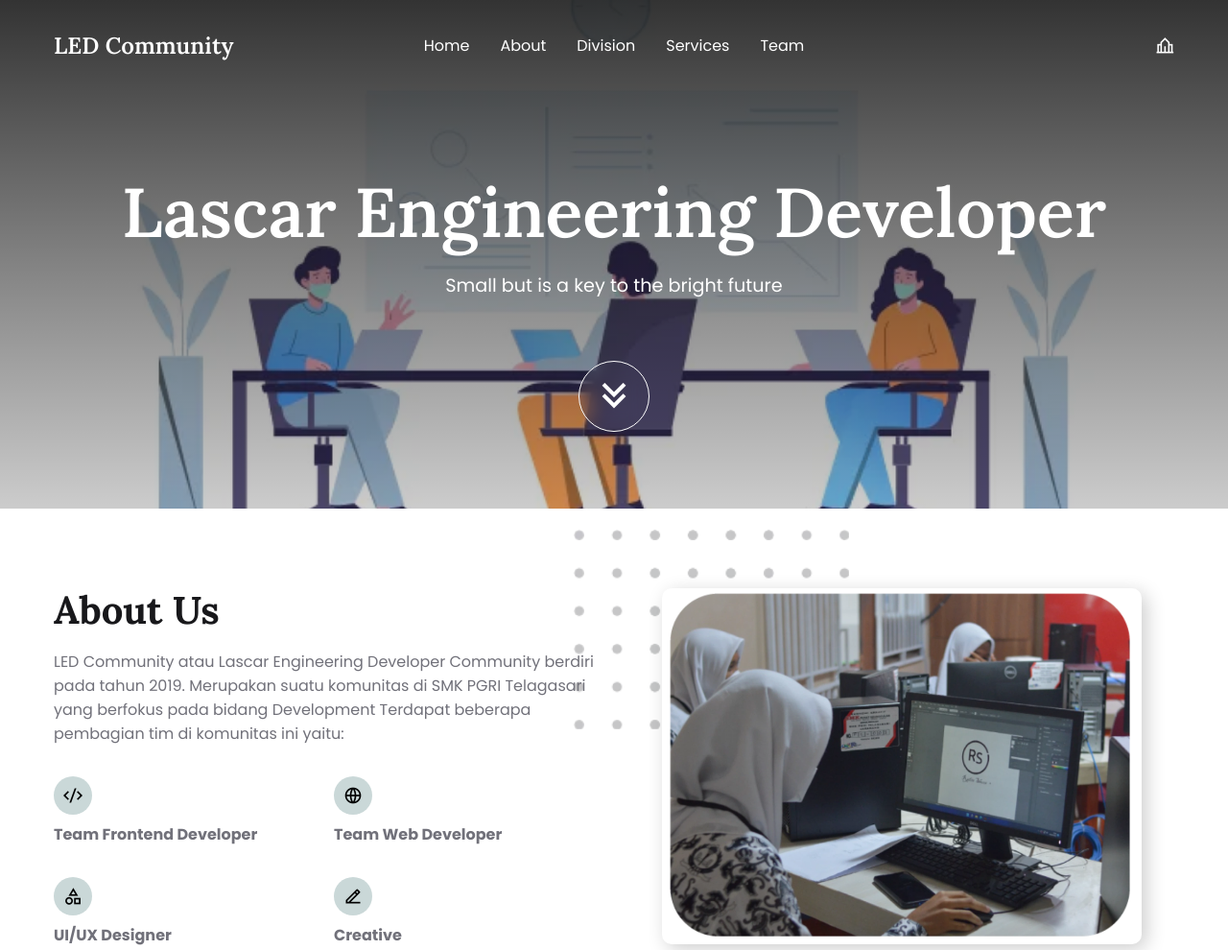
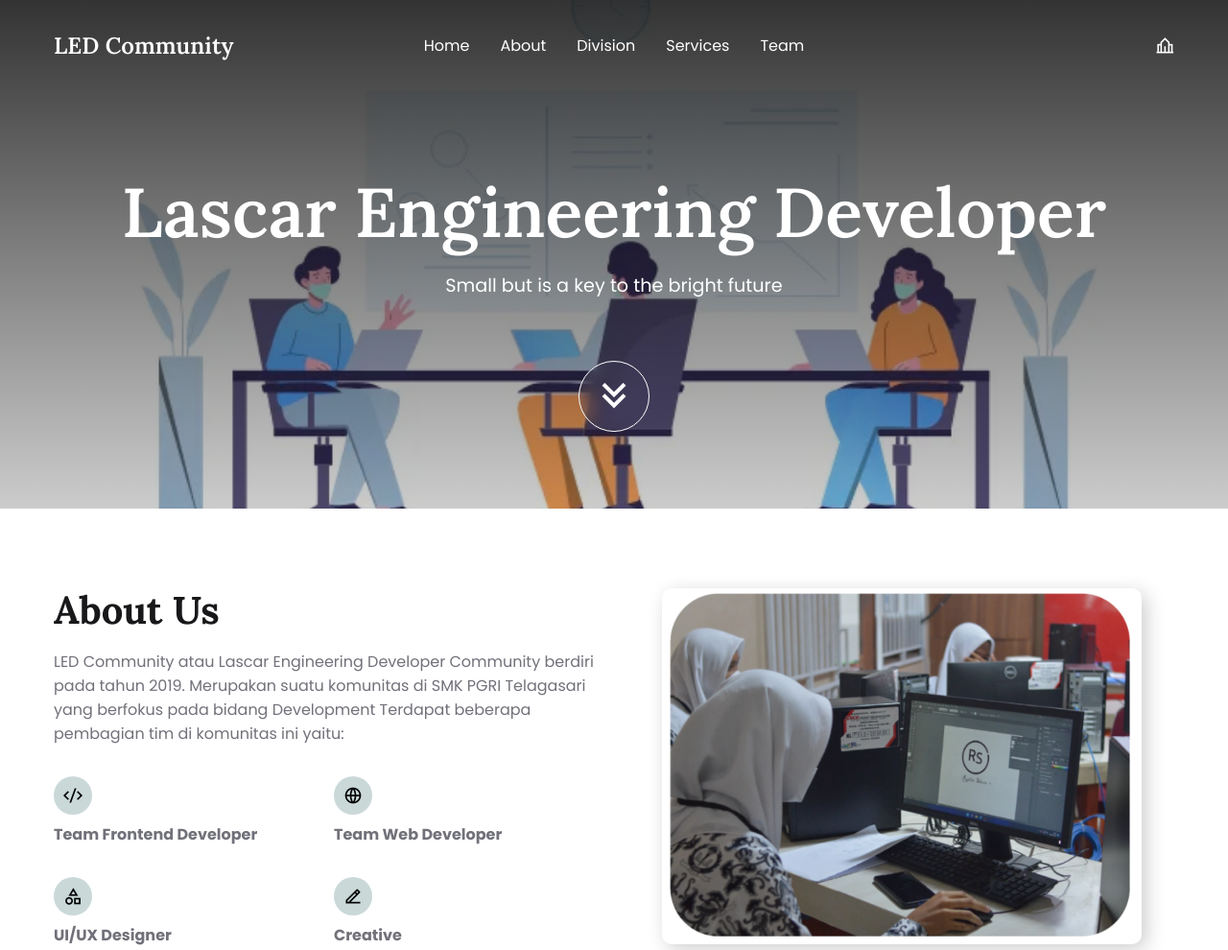
Before and after one commit to Samunee/led-community, a plain HTML site: page index.html in a window 1280 px wide. Shown: the top 990 px of the page at 96% size. Drawn offline with nearby package versions, Linux system fonts and the light colour scheme.

Commit message:
Update index.html

```diff
--- a/index.html
+++ b/index.html
@@ -43,7 +43,6 @@
     <!-- ABOUT US -->
 
     <section class="section__container choose__container" id="about">
-      <img class="choose__bg" src="assets/img/dot-bg.webp" alt="bg" />
       <div class="choose__content">
         <h2
           class="section__header"
```
